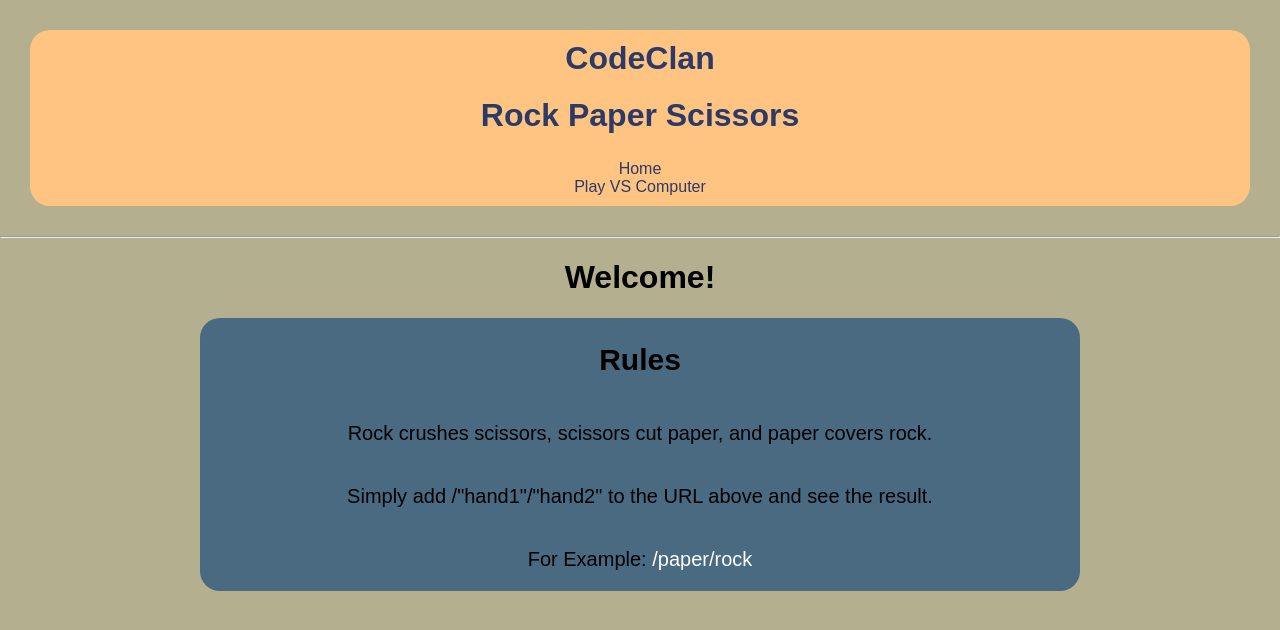
After one commit to rogertmalg/RPS_homework, a Flask app: template templates/home.html in a window 1280 px wide. The commit adds this page. Shown: the top 630 px of the page. Run offline with Flask 2, Linux system fonts and the light colour scheme; the template is opened without the code that fills it, so the values that code supplies are empty; parts of the project's set-up code (start-up, migrations or seed data) failed here and were passed over.

Commit message:
added styling to pages

```diff
--- a/controllers/controller.py
+++ b/controllers/controller.py
@@ -5,7 +5,7 @@ from models.player import *
 
 @app.route('/')
 def home():
-    return render_template('index.html')
+    return render_template('home.html')
 
 @app.route('/<player_1_hand>/<player_2_hand>')
 def result(player_1_hand, player_2_hand):
--- a/static/CSS/style.css
+++ b/static/CSS/style.css
@@ -0,0 +1,75 @@
+body {
+    margin: 0px;
+    background-color: #b3af8f;
+    font-family: fantasy;
+}
+
+
+
+header {
+    display: flex;
+    flex-direction: column;
+    background-color: #ffc482;
+    margin: 30px;
+    border-radius: 20px;
+    align-items: center;
+}
+
+header > h1 {
+    display: flex;
+    /* align-self: center; */
+    color: #2b3a67;
+    margin: 10px;
+}
+
+nav {
+    display: flex;
+    /* align-self: center; */
+    text-align: center;
+
+}
+
+ul {
+    margin-bottom: 10px;
+    padding: 0px;
+}
+nav > ul > li {
+    list-style: none;
+
+
+}
+
+a {
+    color: #2b3a67;
+    text-decoration: none;
+
+}
+
+h1 {
+    text-align: center;
+}
+
+.rules {
+    display: flex;
+    flex-direction: column;
+    flex-wrap: wrap;
+    background-color: #496a81;
+    margin: 0px 200px;
+    border-radius: 20px;
+    text-align: center;
+    font-size: 20px;
+}
+
+.rules > p > a {
+    color: white;
+}
+
+.result {
+    display: flex;
+    flex-direction: column;
+    flex-wrap: wrap;
+    background-color: #496a81;
+    margin: 100px 200px;
+    border-radius: 20px;
+    text-align: center;
+    font-size: 20px;
--- a/templates/base.html
+++ b/templates/base.html
@@ -4,16 +4,20 @@
     <meta charset="UTF-8">
     <meta http-equiv="X-UA-Compatible" content="IE=edge">
     <meta name="viewport" content="width=device-width, initial-scale=1.0">
-    <link rel="stylesheet" href="{{ url_for('static', filename='styles.css') }}">
+    <link rel="stylesheet" href="{{ url_for('static', filename='css/style.css') }}">
     <title>RPS</title>
 </head>
 <body>
+    <header>
+        <h1>CodeClan</h1>
+        <h1>Rock Paper Scissors</h1>
             <nav>
                 <ul>
                     <li><a href="/">Home</a></li>
                     <li><a href="/computer">Play VS Computer</a></li>
                 </ul>
             </nav>
+    </header>
     <hr>
     {% block content %}
 
--- /dev/null
+++ b/templates/home.html
@@ -0,0 +1,13 @@
+{% extends "base.html" %}
+
+{% block content %}
+
+<h1>Welcome!</h1>
+    <div class = "rules">
+        <h2>Rules</h2>
+        <p>Rock crushes scissors, scissors cut paper, and paper covers rock.</p>
+        <p>Simply add /"hand1"/"hand2" to the URL above and see the result.</p>
+        <p>For Example: <a href="/paper/rock">/paper/rock</a></p>
+    </div>
+
+{% endblock %}
```
Also changed, not shown: templates/index.html (deleted, +0 -7 lines), templates/result.html (+4 -4 lines). Lines whose indentation alone changed are shown as unchanged.
